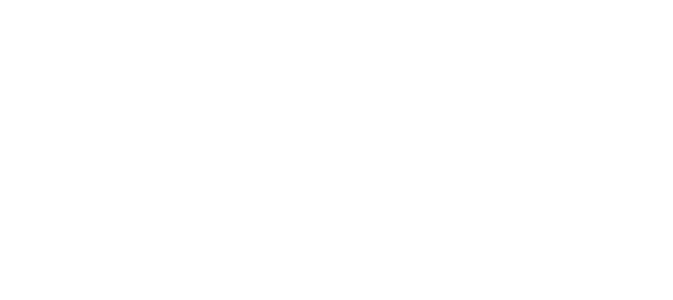
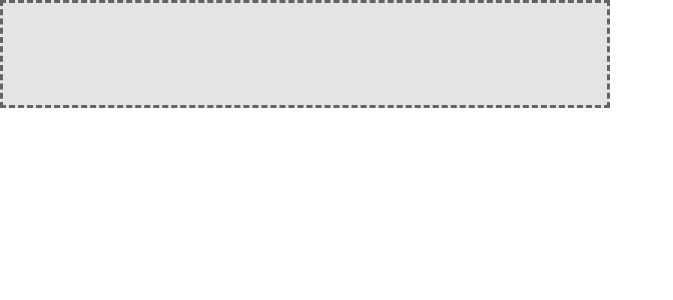
Before and after one commit to ilyasgaripov97/lectory-frontend, a React (Create React App) app: page /sandbox in a window 1280 px wide. Shown: the top 300 px of the page, without its empty margins (0-673 px from the left). Built offline with nearby package versions, Linux system fonts and the light colour scheme.

Commit message:
Image drop down component

```diff
--- a/src/components/App/App.jsx
+++ b/src/components/App/App.jsx
@@ -14,6 +14,7 @@ import Home from '../Home/Home';
 import Profile from '../Profile/Profile'
 
 import useToken from './useToken';
+import ImageDropbox from '../ImageDropbox/ImageDropbox';
 
 
 function App() {
@@ -53,9 +54,12 @@ function App() {
 
         <Route path="/" exact>
           {token ?
-            <Home/>
+            <Home />
           : renderWelcomeCard()
           }
+        </Route>
+        <Route path="/sandbox" exact>
+          <ImageDropbox />
         </Route>
 
       </Switch>
--- a/src/components/Home/Feed/Material/Material.jsx
+++ b/src/components/Home/Feed/Material/Material.jsx
@@ -10,7 +10,6 @@ const Material = ({title, body, preview_image_path}) => {
   return(
     <div className="material-wrapper">
       <MaterialForm />
-
       <h4>{title}</h4>
       <img src={preview_image_path} height="600" alt=""/>
       <p>{body}</p>
--- a/src/components/Home/Feed/Material/MaterialForm/MaterialForm.jsx
+++ b/src/components/Home/Feed/Material/MaterialForm/MaterialForm.jsx
@@ -5,6 +5,7 @@ import parseJwt from '../../../../../utils/jwt';
 
 import InputField from '../../../../InputField/InputField';
 import Button from '../../../../Button/Button';
+import ImageDropbox from '../../../../ImageDropbox/ImageDropbox';
 
 
 const signupMaterial = async (material, id_user) => {
@@ -38,6 +39,7 @@ const MaterialForm = () => {
     <div className="material-form-wrapper">
       <form className="material-form" action="">
         <InputField setField={setTitle} label={"Заголовок материала"} type={"text"} placeholder="e.g Большой кот" />
+        <ImageDropbox/>
         <InputField setField={setBody} label={"Текст"} type={"text"} placeholder="e.g Любой текст" />
         <Button handleClick={handleMaterialSubmit} text="Новый кот?" isPrimary={true} isUpper={true}></Button>
       </form>
--- /dev/null
+++ b/src/components/ImageDropbox/ImageDropbox.css
@@ -0,0 +1,12 @@
+.image-dropbox {
+  display: flex;
+  align-items: center;
+  justify-content: center;
+
+  background-color: rgb(228, 228, 228);
+  width: 600px;
+  height: 100px;
+  border: rgb(100, 100, 100);
+  border-style: dashed;
+  cursor: grabbing;
+}
--- /dev/null
+++ b/src/components/ImageDropbox/ImageDropbox.jsx
@@ -0,0 +1,20 @@
+import './ImageDropbox.css'
+
+
+const ImageDropbox = ({ onDrop }) => {
+
+  const dropHandler = (e) => {
+    console.log('file was dropped');
+    e.preventDefault();
+
+    e.dataTransfer.setData("text", e.target.id)
+
+  }
+
+  return (
+    <input className="image-dropbox">
+    </input>
+  )
+}
+
+export default ImageDropbox
```
